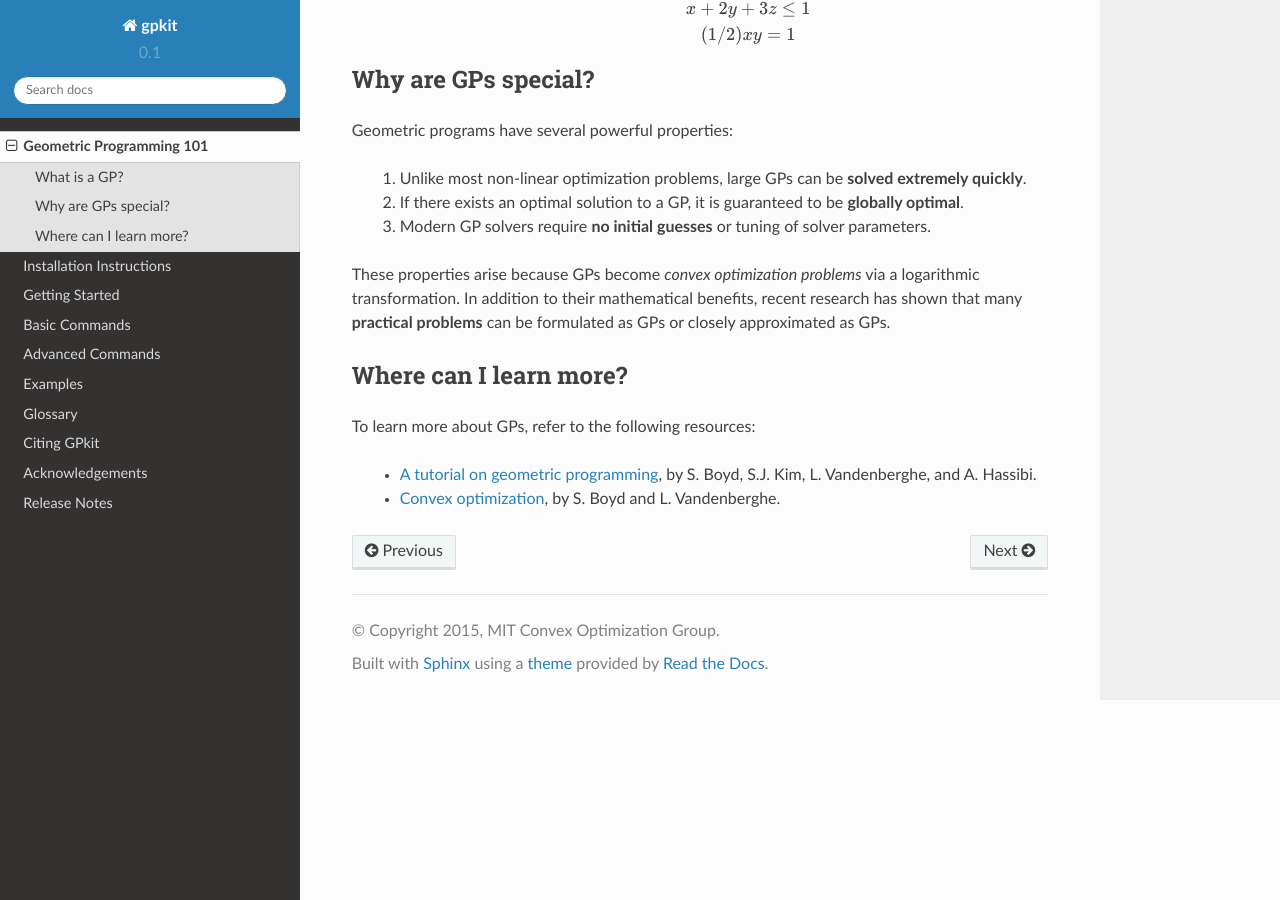
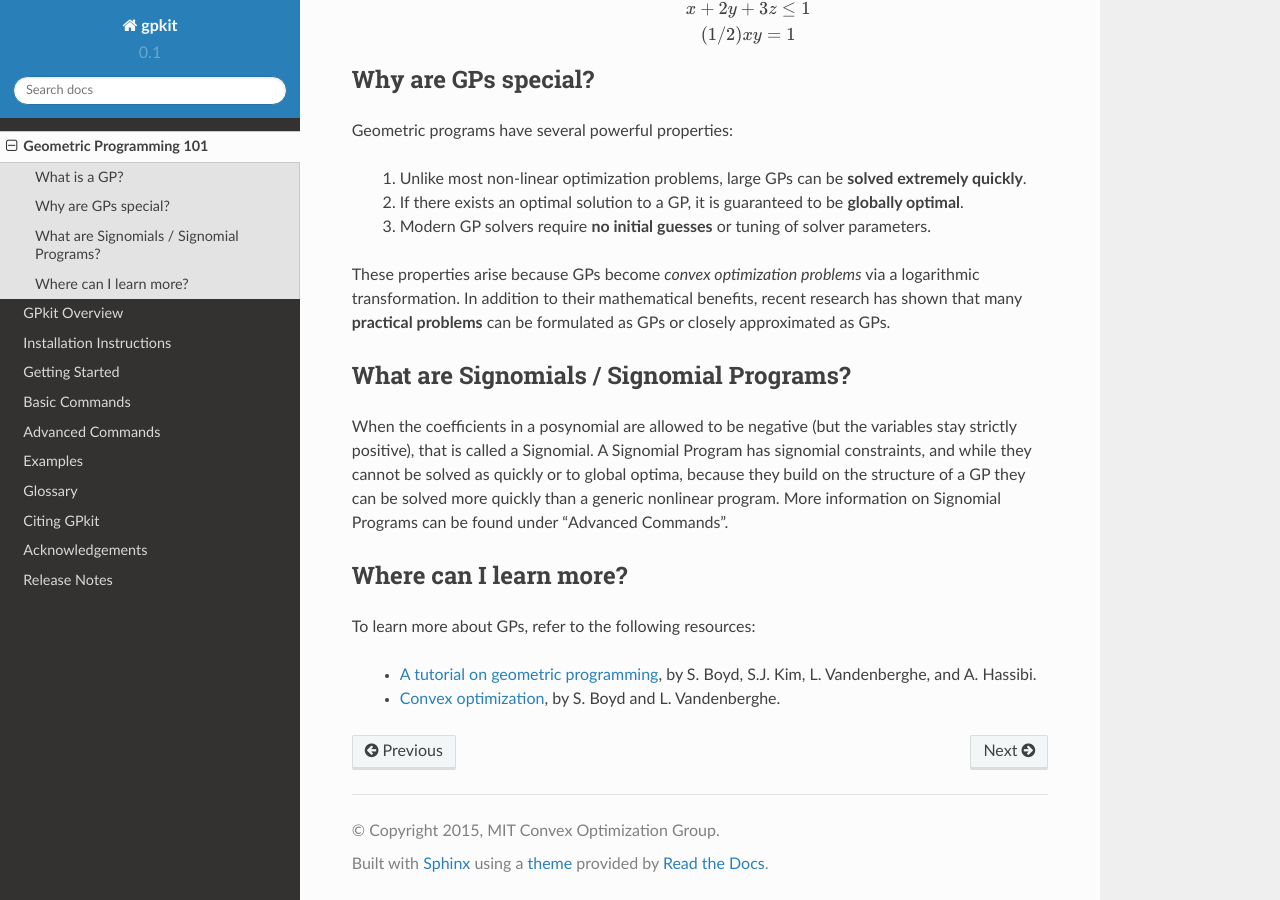
Before and after one commit to convexengineering/gpkit, a Sphinx documentation site: the page built from docs/source/gp101.rst, in a window 1280 px wide and 900 px high, scrolled down 1023 px. Built offline with Sphinx 7.4.7 and the Read the Docs theme 2.0.0, drawn with Linux system fonts in a browser that asks for light colours.

Commit message:
add GPkit101 with diagrams, per #294

```diff
--- a/docs/source/gp101.rst
+++ b/docs/source/gp101.rst
@@ -62,6 +62,13 @@ Geometric programs have several powerful properties:
 These properties arise because GPs become *convex optimization problems* via a logarithmic transformation. In addition to their mathematical benefits, recent research has shown that many **practical problems** can be formulated as GPs or closely approximated as GPs.
 
 
+What are Signomials / Signomial Programs?
+=========================================
+
+When the coefficients in a posynomial are allowed to be negative (but the variables stay strictly positive), that is called a Signomial.
+A Signomial Program has signomial constraints, and while they cannot be solved as quickly or to global optima, because they build on the structure of a GP they can be solved more quickly than a generic nonlinear program. More information on Signomial Programs can be found under "Advanced Commands".
+
+
 Where can I learn more?
 =======================
 
--- a/docs/source/index.rst
+++ b/docs/source/index.rst
@@ -14,6 +14,7 @@ Table of contents
        :maxdepth: 2
 
        gp101
+       gpkit101
        installation
        gettingstarted
        basiccommands
```
Also changed, not shown: docs/source/gpkit101.rst (added, +37 -0 lines), docs/source/inheritance.png (added), docs/source/solvemethods.png (added).
